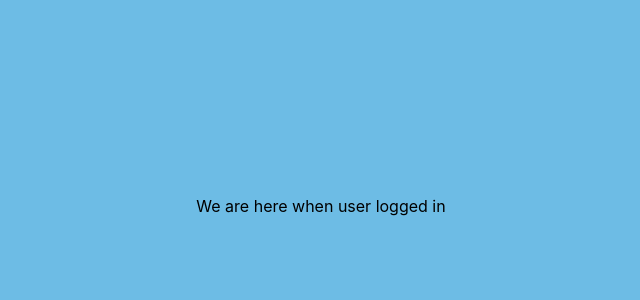
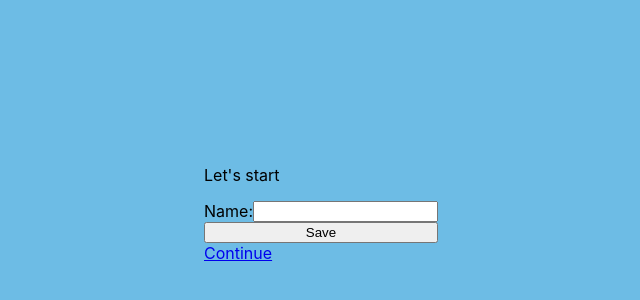
Before and after one commit to dar-g/react-water-tracker, a React (Create React App) app: page /register/name in a window 1280 px wide. Shown: the part 194-494 px from the top of the page, without its empty margins (319-959 px from the left). Built offline with nearby package versions, Linux system fonts and the light colour scheme; sample sign-in values are in the browser's storage.

Commit message:
Routing; saving user name to local storage + todos

```diff
--- a/src/App.css
+++ b/src/App.css
@@ -17,3 +17,13 @@ body {
 .welcome-card {
   text-align: center;
 }
+
+.name-wrapper, .input-wrapper {
+  display: flex;
+  flex-direction: column;
+}
+
+label {
+  display: flex;
+  justify-content: space-between;
+}
--- a/src/App.js
+++ b/src/App.js
@@ -4,7 +4,7 @@ import StartPage from "./containers/StartPage/StartPage";
 import {
     BrowserRouter as Router,
     Switch,
-    Route
+    Route, Redirect
 } from "react-router-dom";
 import {useState, useEffect} from "react";
 
@@ -26,6 +26,11 @@ function App() {
             setSex(user.sex);
         }
     }, []);
+    // If you want to run an effect and clean it up only once (on mount and unmount), you can pass an empty
+    // array ([]) as a second argument. This tells React that your effect doesn’t depend on any values from
+    // props or state, so it never needs to re-run. This isn’t handled as a special case — it follows directly
+    // from how the dependencies array always works. If you pass an empty array ([]), the props and state
+    // inside the effect will always have their initial values.
 
         const getUserProperty = (key) => {
         switch (key) {
@@ -57,10 +62,17 @@ function App() {
         <div className="App">
             <Router>
                 <Switch>
-               <Route path="/">
+                     <Route exact path="/">
                         {isUserRegistered ?
-                       <MainPage /> :
-                       <StartPage setUserProperty={setUserProperty} getUserProperty={getUserProperty} />}
+                            <Redirect to="/main" /> :
+                            <Redirect to="/register" />
+                        }
+                    </Route>
+                    <Route path="/register">
+                        <StartPage setUserProperty={setUserProperty} getUserProperty={getUserProperty} />
+                    </Route>
+                    <Route path="/main">
+                        <MainPage />
                     </Route>
                 </Switch>
             </Router>
--- a/src/containers/MainPage/MainPage.jsx
+++ b/src/containers/MainPage/MainPage.jsx
@@ -1,6 +1,13 @@
 function MainPage() {
+    function clearLS() {
+        localStorage.clear();
+    }
+
     return (
-        <div>We are here when user logged in</div>
+        <div className="main-page">
+            <p>We are here when user logged in</p>
+            <input type="button" onClick={clearLS} value="Log out" />
+        </div>
     );
 }
 
--- a/src/containers/StartPage/StartPage.jsx
+++ b/src/containers/StartPage/StartPage.jsx
@@ -1,31 +1,47 @@
-import {Link, Route, Switch} from "react-router-dom";
-import MainPage from "../MainPage/MainPage";
+import {Link, Redirect, Route, Switch, useRouteMatch} from "react-router-dom";
+import {useRef} from "react";
 
 function NameForm(props) {
-    const onClickHandler = () => {
-        console.log('Name form onClickHandler');
-        props.setName('Dasha')
+    const onClickHandler = (event) => {
+        props.setName(saveName);
     };
+
+    const inputNameRef = useRef();
+
+    //todo: add helper in UserService which updates user property in LS
+
+    const saveName = () => {
+        const nameFromInput = inputNameRef.current.value;
+        localStorage.setItem('user', nameFromInput);
+        return nameFromInput;
+    }
+
+    //todo: add validation for input fields, disable button
 
     return (
         <div className="start-screen">
             <p>Let's start</p>
 
+            <div className="name-wrapper">
                 <label htmlFor="">
                     Name:
-                <input type="text"/>
+                    <input type="text" ref={inputNameRef} />
                 </label>
+                <input type="button" onClick={saveName} value="Save" />
 
-            {/*<button onClick={onClickHandler}>Continue</button>*/}
-            <Link to="/welcome" onClick={onClickHandler}>Continue</Link>
+                <Link to="/register/age" onClick={onClickHandler}>Continue</Link>
+            </div>
         </div>
     );
 }
 
+//todo: make 3 separate components age, weight, etc.
 function Welcome(props) {
     return (
         <div className="start-screen">
             <p>Welcome {props.getName()}</p>
+            <p>Please enter information about you:</p>
+            <UserParams />
         </div>
     );
 }
@@ -33,7 +49,8 @@ function Welcome(props) {
 function UserParams() {
     return (
         <div className="start-screen">
-
+            <div className="user-form">
+                <div className="input-wrapper">
                     <label htmlFor="">
                         Age:
                         <input type="text"/>
@@ -48,8 +65,9 @@ function UserParams() {
                         Sex:
                         <input type="text"/>
                     </label>
-
+                </div>
                 <button>Save</button>
+            </div>
         </div>
     );
 }
@@ -60,20 +78,36 @@ const props = {
     getUserProperty: getUserProperty
 }
 */
+// function curry(f) { // curry(f) does the currying transform
+//     return function(a) {
+//         return function(b) {
+//             return f(a, b);
+//         };
+//     };
+// }
 function StartPage({
     setUserProperty,
     getUserProperty
 }) {
-    const setName = (value) => setUserProperty('name', value);
+    // const curriedSetUserProperty = curry(setUserProperty);
+    // const setName = curriedSetUserProperty('name');
+    const setName = (value) => {
+        return setUserProperty('name', value)
+    };
     const getName = () => getUserProperty('name');
+
+    let { path, url } = useRouteMatch();
 
     return (
         <div className="start-screen">
             <Switch>
-                <Route exact path="/">
+                <Route exact path="/register">
+                    <Redirect to={`${path}/name`} />
+                </Route>
+                <Route path={`${path}/name`}>
                     <NameForm setName={setName} />
                 </Route>
-                <Route exact path="/welcome">
+                <Route path={`${path}/age`}>
                     <Welcome getName={getName} />
                 </Route>
             </Switch>
```
Lines whose indentation alone changed are shown as unchanged.
